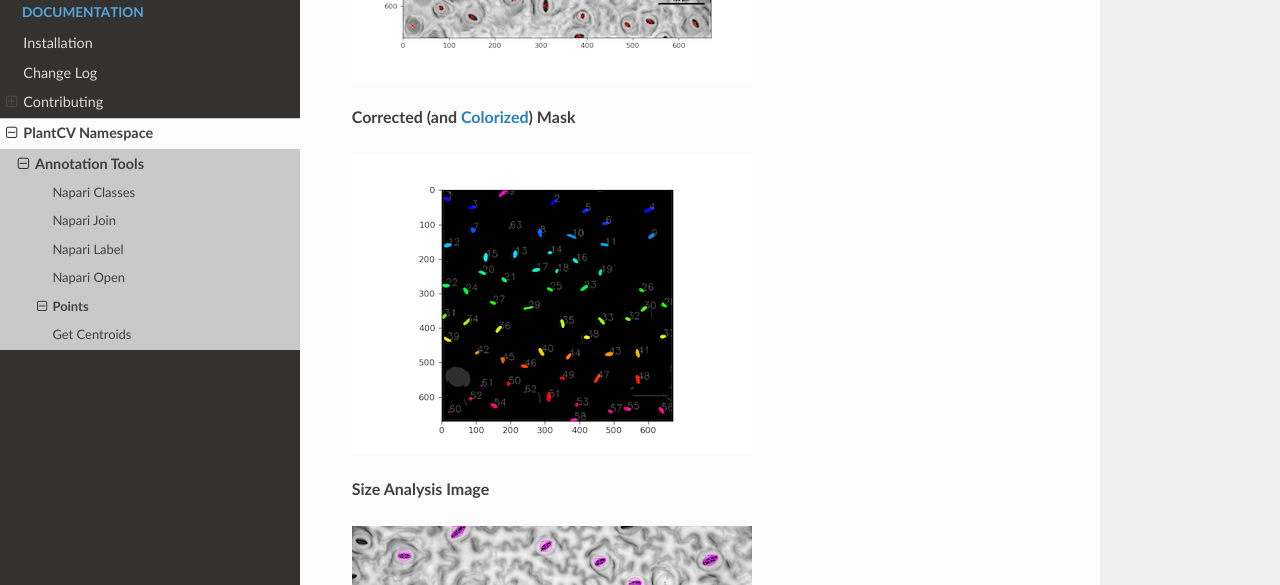
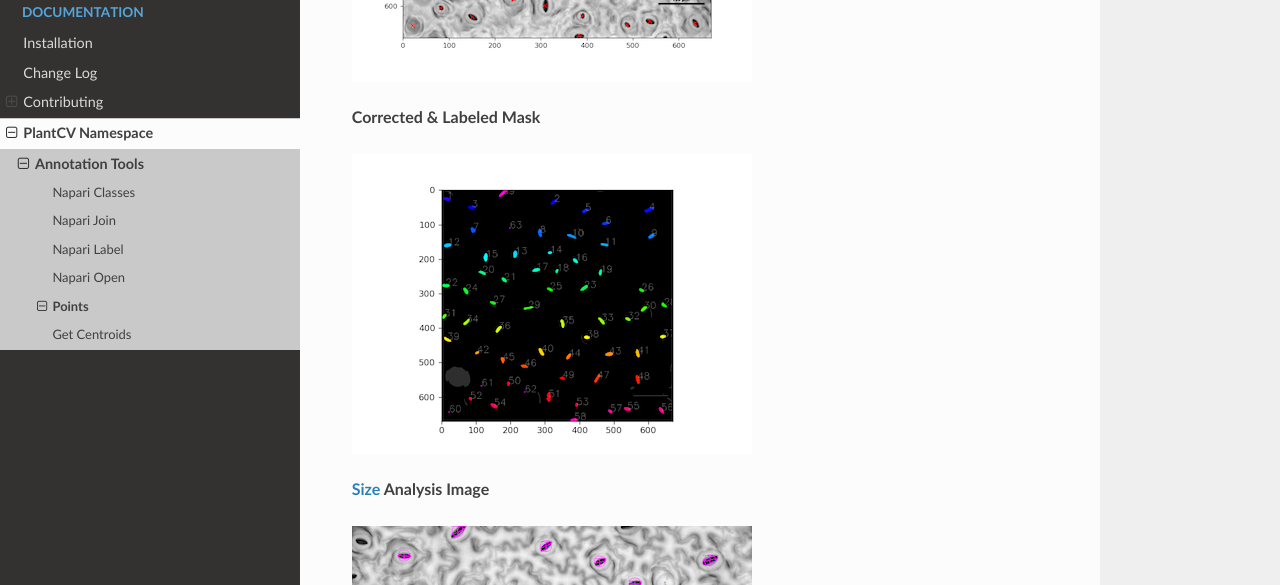
Before and after one commit to danforthcenter/plantcv-annotate, an MkDocs documentation site: the page built from docs/Points.md, in a window 1280 px wide and 900 px high, scrolled down 3533 px. Shown: the part 150-735 px from the top of the window. Built offline with MkDocs 1.6.1, drawn with Linux system fonts in a browser that asks for light colours; nearby versions of some CDN libraries.

Commit message:
minor clarification to docs for Points classes

```diff
--- a/docs/Points.md
+++ b/docs/Points.md
@@ -104,11 +104,11 @@ size_img = pcv.analyze.size(img=img, labeled_mask=corrected_mask, n_labels=num,
 
 ![Screenshot](img/documentation_images/points_correct_mask/annotated_stomata.png)
 
-**Corrected (and [Colorized](https://plantcv.readthedocs.io/en/stable/visualize_colorize_label_img/)) Mask**
+**Corrected & Labeled Mask**
 
 ![Screenshot](img/documentation_images/points_correct_mask/colorized_label_img.png)
 
-**Size Analysis Image**
+**[Size](https://plantcv.readthedocs.io/en/stable/analyze_size/) Analysis Image**
 
 ![Screenshot](img/documentation_images/points_correct_mask/shape_img.png)
 
```
